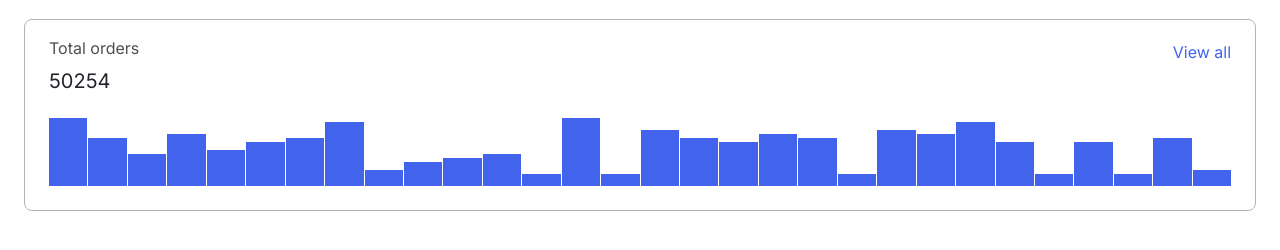
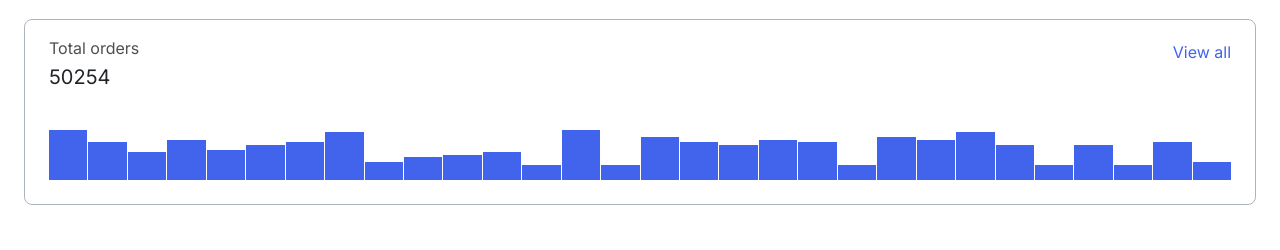
Before and after one commit to js-tasks-ru/htmlcss-20211021_mostikjun, a website: page 04-lection2/01-histogram/index.html in a window 1280 px wide. Shown: the part 62-312 px from the top of the page. Drawn offline with Linux system fonts and the light colour scheme.

Commit message:
Applied code review notes.

```diff
--- a/04-lection2/01-histogram/histogram.css
+++ b/04-lection2/01-histogram/histogram.css
@@ -4,7 +4,7 @@
   border-radius: 0.5rem;
   display: flex;
   flex-direction: column;
-  gap: 0.75rem;
+  gap: 2.5rem;
   padding: 1rem 1.5rem 1.5rem;
 }
 
@@ -20,7 +20,7 @@
   background-color: var(--white);
   display: flex;
   flex-direction: column;
-  gap: 0.5rem;
+  gap: 0.25rem;
 }
 
 .histogram__total-label {
@@ -60,16 +60,15 @@
   display: flex;
   flex-direction: row;
   justify-content: stretch;
-  height: 5rem;
+  height: 3.125rem;
 }
 
 .histogram__bar {
   background-color: var(--primary);
+  border-right: 1px solid var(--white);
   display: block;
+  flex-basis: 9px;
   flex-grow: 1;
-  height: 100%;
-  min-width: 0.25rem;
-  border-right: 1px solid var(--white);
 }
 
 .histogram__bar:last-of-type {
--- a/04-lection2/01-histogram/index.html
+++ b/04-lection2/01-histogram/index.html
@@ -21,36 +21,36 @@
           <a class="histogram__details-link" href=""> View all </a>
         </div>
         <div class="histogram__chart">
+          <div class="histogram__bar" style="height: 100%"></div>
+          <div class="histogram__bar" style="height: 75%"></div>
+          <div class="histogram__bar" style="height: 55%"></div>
+          <div class="histogram__bar" style="height: 80%"></div>
+          <div class="histogram__bar" style="height: 60%"></div>
+          <div class="histogram__bar" style="height: 70%"></div>
+          <div class="histogram__bar" style="height: 75%"></div>
+          <div class="histogram__bar" style="height: 95%"></div>
+          <div class="histogram__bar" style="height: 35%"></div>
+          <div class="histogram__bar" style="height: 45%"></div>
+          <div class="histogram__bar" style="height: 50%"></div>
+          <div class="histogram__bar" style="height: 55%"></div>
+          <div class="histogram__bar" style="height: 30%"></div>
+          <div class="histogram__bar" style="height: 100%"></div>
+          <div class="histogram__bar" style="height: 30%"></div>
           <div class="histogram__bar" style="height: 85%"></div>
-          <div class="histogram__bar" style="height: 60%"></div>
-          <div class="histogram__bar" style="height: 40%"></div>
-          <div class="histogram__bar" style="height: 65%"></div>
-          <div class="histogram__bar" style="height: 45%"></div>
-          <div class="histogram__bar" style="height: 55%"></div>
-          <div class="histogram__bar" style="height: 60%"></div>
+          <div class="histogram__bar" style="height: 75%"></div>
+          <div class="histogram__bar" style="height: 70%"></div>
           <div class="histogram__bar" style="height: 80%"></div>
-          <div class="histogram__bar" style="height: 20%"></div>
+          <div class="histogram__bar" style="height: 75%"></div>
           <div class="histogram__bar" style="height: 30%"></div>
+          <div class="histogram__bar" style="height: 85%"></div>
+          <div class="histogram__bar" style="height: 80%"></div>
+          <div class="histogram__bar" style="height: 95%"></div>
+          <div class="histogram__bar" style="height: 70%"></div>
+          <div class="histogram__bar" style="height: 30%"></div>
+          <div class="histogram__bar" style="height: 70%"></div>
+          <div class="histogram__bar" style="height: 30%"></div>
+          <div class="histogram__bar" style="height: 75%"></div>
           <div class="histogram__bar" style="height: 35%"></div>
-          <div class="histogram__bar" style="height: 40%"></div>
-          <div class="histogram__bar" style="height: 15%"></div>
-          <div class="histogram__bar" style="height: 85%"></div>
-          <div class="histogram__bar" style="height: 15%"></div>
-          <div class="histogram__bar" style="height: 70%"></div>
-          <div class="histogram__bar" style="height: 60%"></div>
-          <div class="histogram__bar" style="height: 55%"></div>
-          <div class="histogram__bar" style="height: 65%"></div>
-          <div class="histogram__bar" style="height: 60%"></div>
-          <div class="histogram__bar" style="height: 15%"></div>
-          <div class="histogram__bar" style="height: 70%"></div>
-          <div class="histogram__bar" style="height: 65%"></div>
-          <div class="histogram__bar" style="height: 80%"></div>
-          <div class="histogram__bar" style="height: 55%"></div>
-          <div class="histogram__bar" style="height: 15%"></div>
-          <div class="histogram__bar" style="height: 55%"></div>
-          <div class="histogram__bar" style="height: 15%"></div>
-          <div class="histogram__bar" style="height: 60%"></div>
-          <div class="histogram__bar" style="height: 20%"></div>
         </div>
       </div>
     </main>
```
